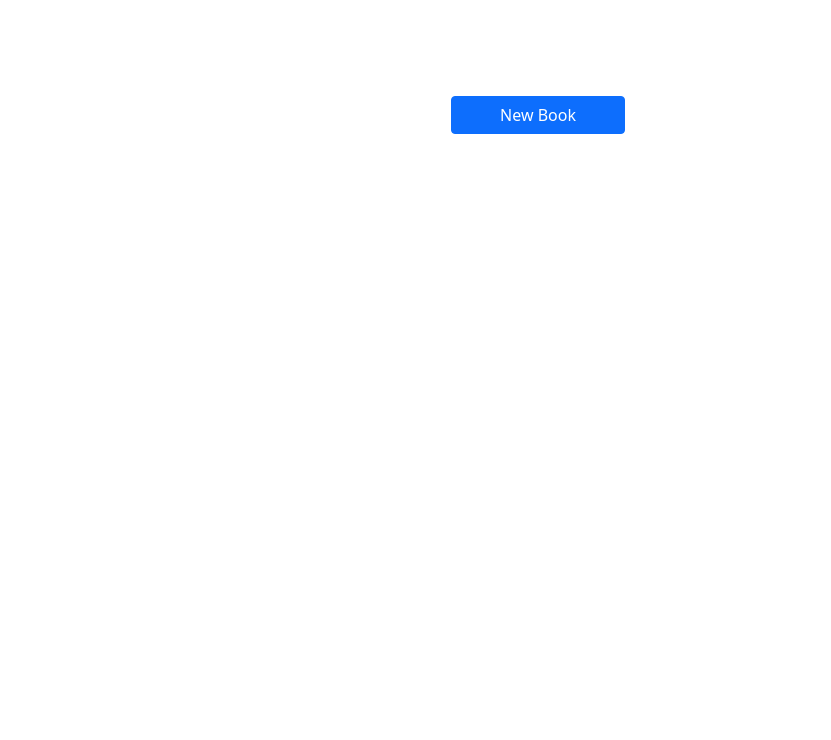
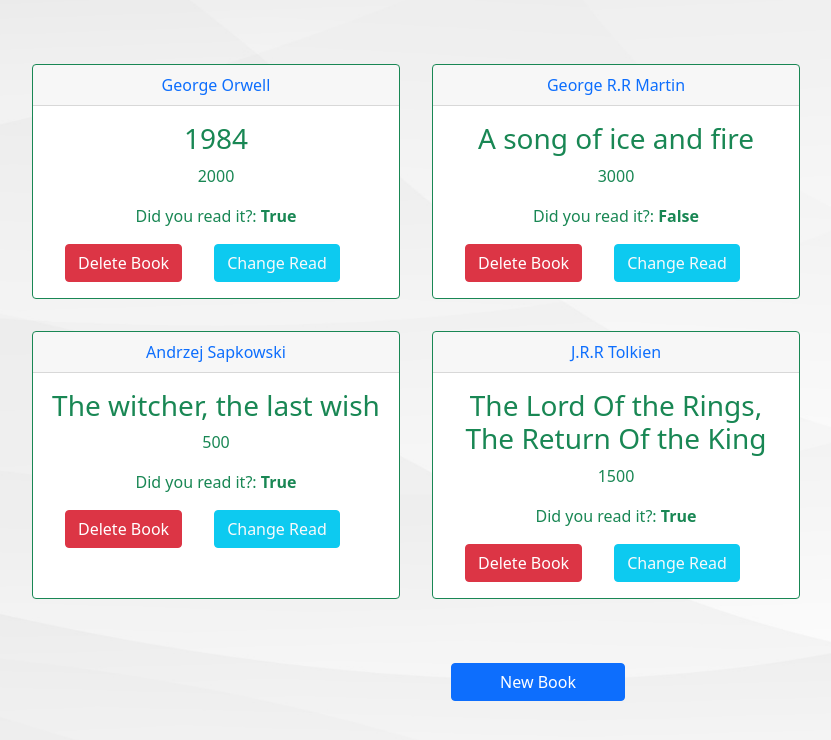
Before and after one commit to GabrielJSuarez/JS-library, a website built with Parcel: page index.html in a window 1280 px wide. Shown: the whole page, without its empty margins (102-933 px from the left). Built offline with nearby package versions, Linux system fonts and the light colour scheme.

Commit message:
add readme

```diff
--- a/css/main.css
+++ b/css/main.css
@@ -15,6 +15,10 @@ html {
   color: #222;
   font-size: 1em;
   line-height: 1.4;
+}
+
+body {
+  background-image: url(../img/wallpaper.png);
 }
 
 /*
--- a/js/main.js
+++ b/js/main.js
@@ -1,4 +1,30 @@
-let myLibrary = [];
+
+let myLibrary = [
+  {
+    author: 'George Orwell',
+    title: '1984',
+    pages: '2000',
+    read: true
+  },
+  {
+    author: 'George R.R Martin',
+    title: 'A song of ice and fire',
+    pages: '3000',
+    read: false
+  },
+  {
+    author: 'Andrzej Sapkowski',
+    title: 'The witcher, the last wish',
+    pages: '500',
+    read: true
+  },
+  {
+    author: 'J.R.R Tolkien',
+    title: 'The Lord Of the Rings, The Return Of the King',
+    pages: '1500',
+    read: true
+  }
+];
 
 function Book(author, title, pages, read) {
     this.author = author;
@@ -8,6 +34,8 @@ function Book(author, title, pages, read) {
 }
 
 const addForm = document.forms['add-book'];
+
+booksList();
 
 addForm.addEventListener('submit', function (e) {
   e.preventDefault();
@@ -19,7 +47,7 @@ function booksList() {
 
   for (let i = 0; i < myLibrary.length; i += 1) {
     bookDisplay.innerHTML += `
-    <div class="card border-success m-3 text-center" style="width: auto;">
+    <div class="card border-success m-3 text-center" style="width: 23rem;">
       <div class="card-header text-primary">${myLibrary[i].author}</div>
       <div class="card-body text-success">
         <h3 class="card-title">${myLibrary[i].title}</h3>
```
Also changed, not shown: README.md, app_screenshot.png (added), img/wallpaper.png (added).
